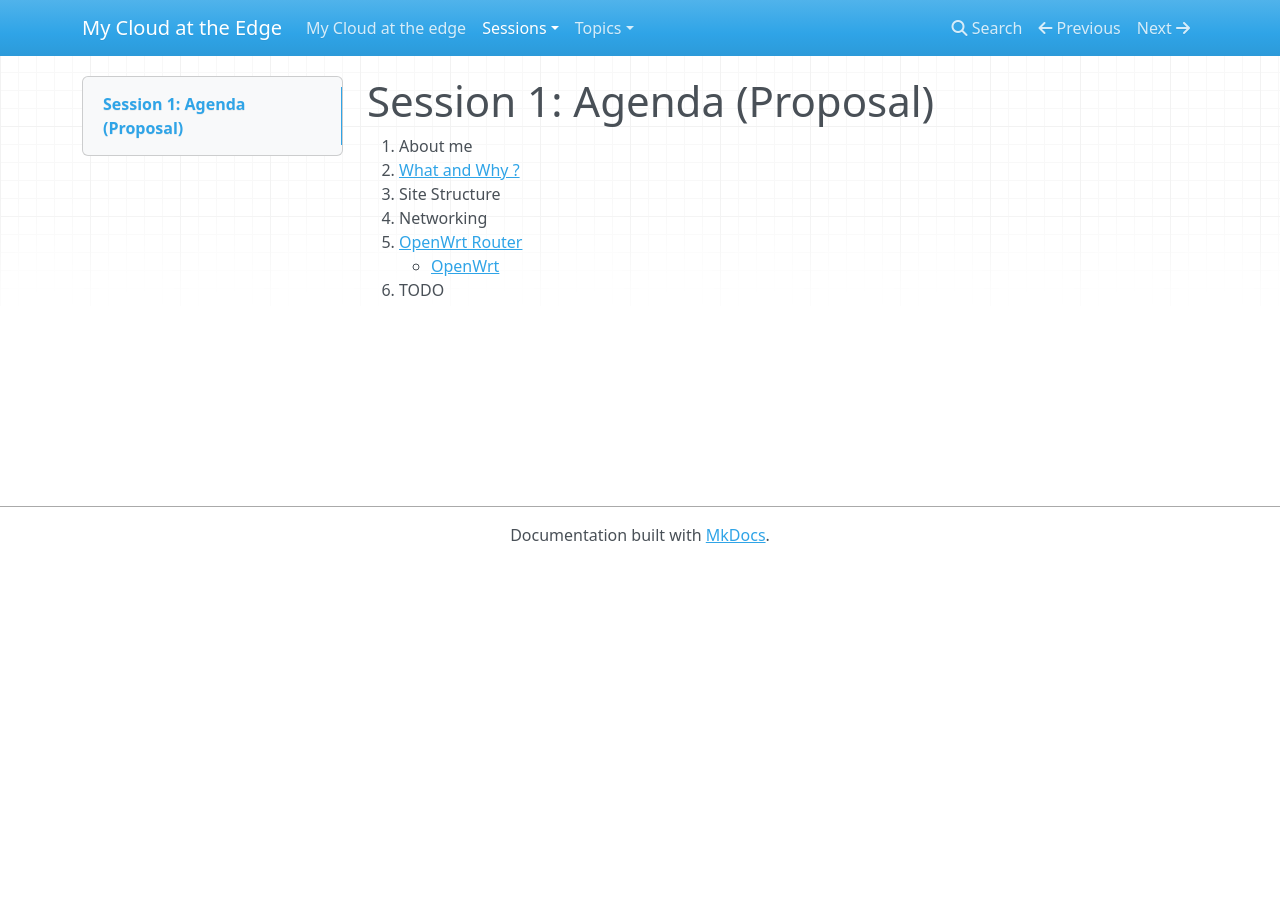
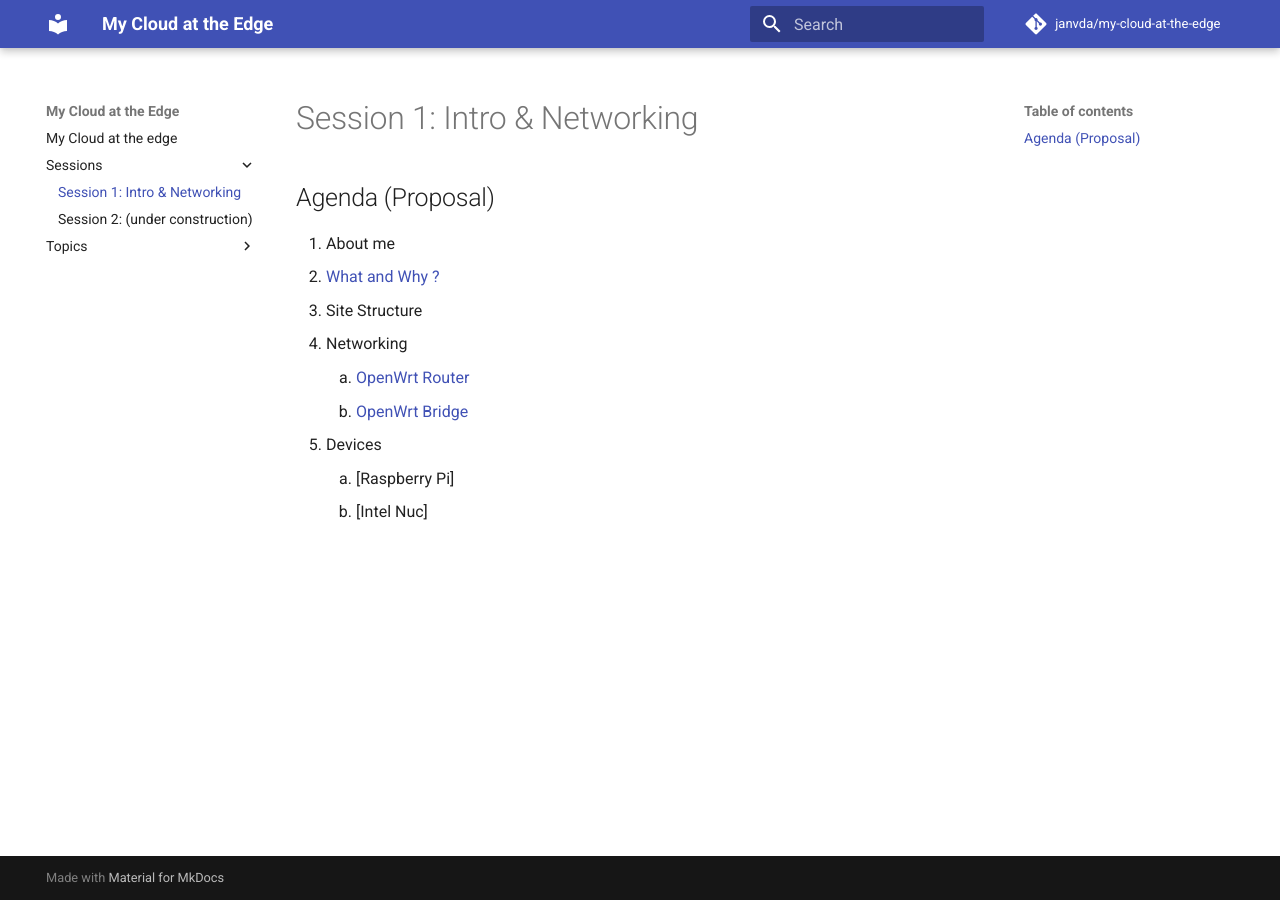
Before and after one commit to janvda/my-cloud-at-the-edge, an MkDocs documentation site: the page built from docs/sessions/session_1.md, in a window 1280 px wide. Built offline with MkDocs 1.6.1 and Material for MkDocs 9.7.7, drawn with Linux system fonts in a browser that asks for light colours; nearby versions of some CDN libraries; comment, search, counter and statistics services are not loaded.

```diff
--- a/docs/sessions/session_1.md
+++ b/docs/sessions/session_1.md
@@ -1,9 +1,13 @@
-# Session 1: Agenda (Proposal)
+# Session 1: Intro & Networking
+
+## Agenda (Proposal)
 
 1. About me
 2. [What and Why ?](../index.md)
 3. Site Structure
 4. Networking
-   1. [OpenWrt Router](../topics/openwrt_router/README.md)
-      * [OpenWrt](../topics/openwrt/README.md)
-   2. TODO
+    1. [OpenWrt Router](../topics/openwrt_router/README.md)
+    2. [OpenWrt Bridge](../topics/openwrt_bridge/README.md)
+5. Devices
+    1. [Raspberry Pi]
+    2. [Intel Nuc]
--- a/docs/sessions/session_2.md
+++ b/docs/sessions/session_2.md
@@ -1,3 +1,5 @@
-# Session 2: Agenda (TODO)
+# Session 2: (under construction)
+
+## Agenda (Proposal)
 
 TODO
--- a/mkdocs.yml
+++ b/mkdocs.yml
@@ -1,2 +1,9 @@
 site_name: My Cloud at the Edge
 site_url: https://janvda.github.io/my-cloud-at-the-edge/
+site_author: Jan Van den Audenaerde
+repo_name: janvda/my-cloud-at-the-edge
+repo_url: https://github.com/janvda/my-cloud-at-the-edge
+theme:
+  name: material
+plugins:
+  - search
```
Also changed, not shown: README.md (+3 -0 lines), docs/topics/openwrt/README.md (deleted, +0 -3 lines).
